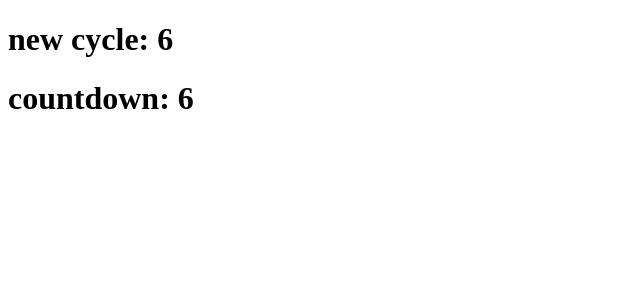
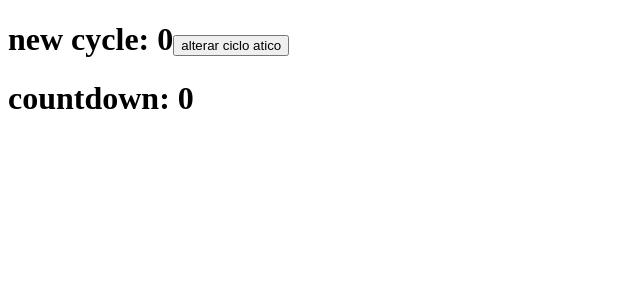
Before and after one commit to mateusfsdev/ignite-timer, a React (Vite) app: page / in a window 1280 px wide. Shown: the top 300 px of the page, without its empty margins (0-640 px from the left). Built offline with nearby package versions, Linux system fonts and the light colour scheme.

Commit message:
context class 💥💢💥💢💥

```diff
--- a/src/Home.tsx
+++ b/src/Home.tsx
@@ -1,28 +1,41 @@
-import { createContext, useContext } from "react"
+import { createContext, useContext, useState } from "react"
 
-const CycleContext = createContext({
-  activeCycle: 6,
-})
+const CycleContext = createContext({} as any)
 
 function NewCycleForm(){
-  const { activeCycle } = useContext(CycleContext)
+  const { activeCycle, setActiveCycle } = useContext(CycleContext)
 
-  return <h1>new cycle: {activeCycle}</h1>
+  return <h1>new cycle: {activeCycle}
+  <button onClick={() => {
+      setActiveCycle(activeCycle + 1)
+    }}
+     >alterar ciclo atico
+     </button>
+    </h1>
 }
 
 function Countdown(){
   const { activeCycle } = useContext(CycleContext)
 
-  return <h1>countdown: {activeCycle}</h1>
-}
+  return(
+    <h1>countdown: {activeCycle}
+     </h1>
+
+
+  )}
 
 
 
 export function Home(){
+
+  const [activeCycle, setActiveCycle] = useState(0)
+
   return (
+   <CycleContext.Provider value={{activeCycle, setActiveCycle}}>
     <div>
       <NewCycleForm />
       <Countdown />
     </div>
+    </CycleContext.Provider>
   )
 }
```
